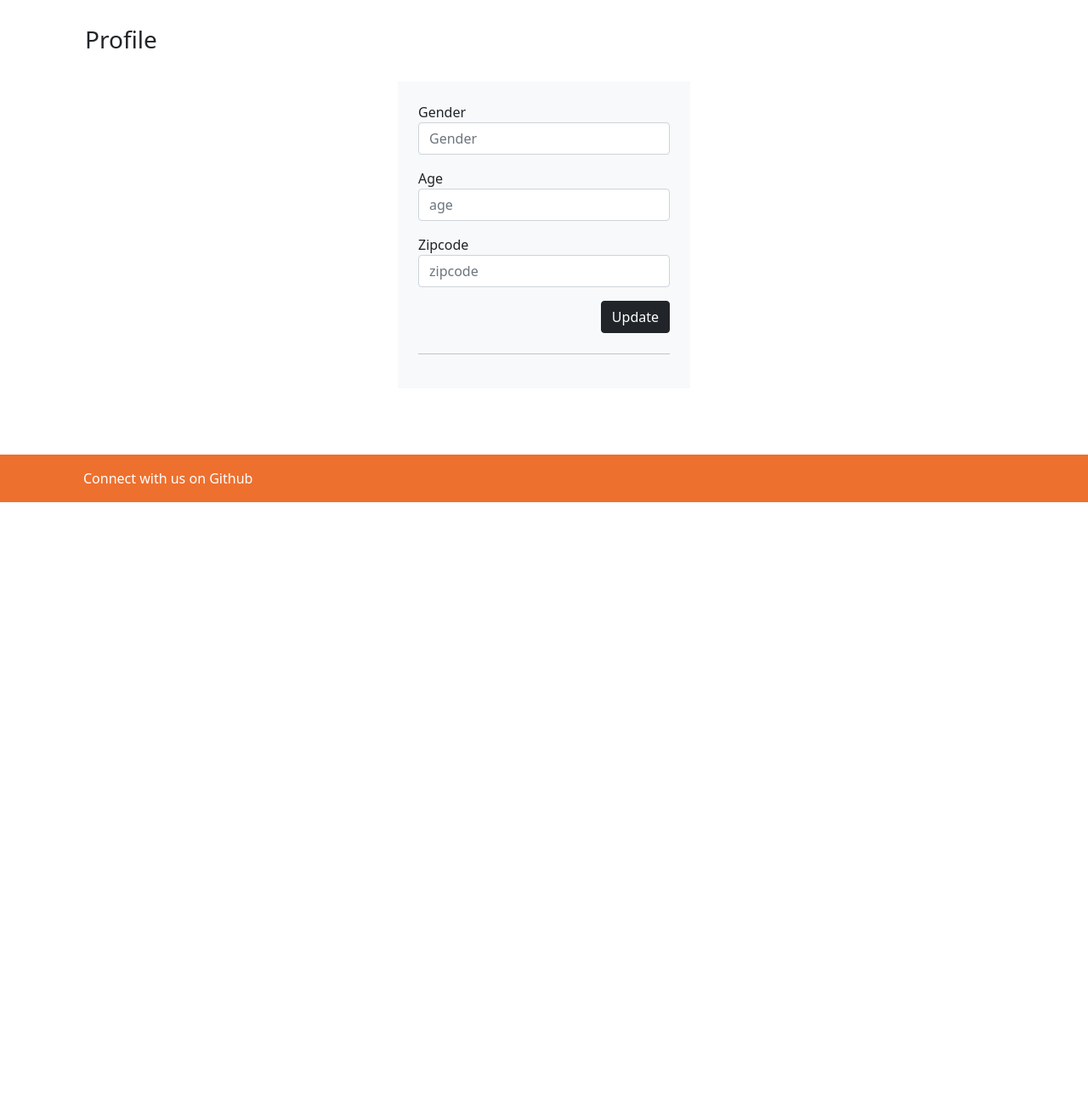
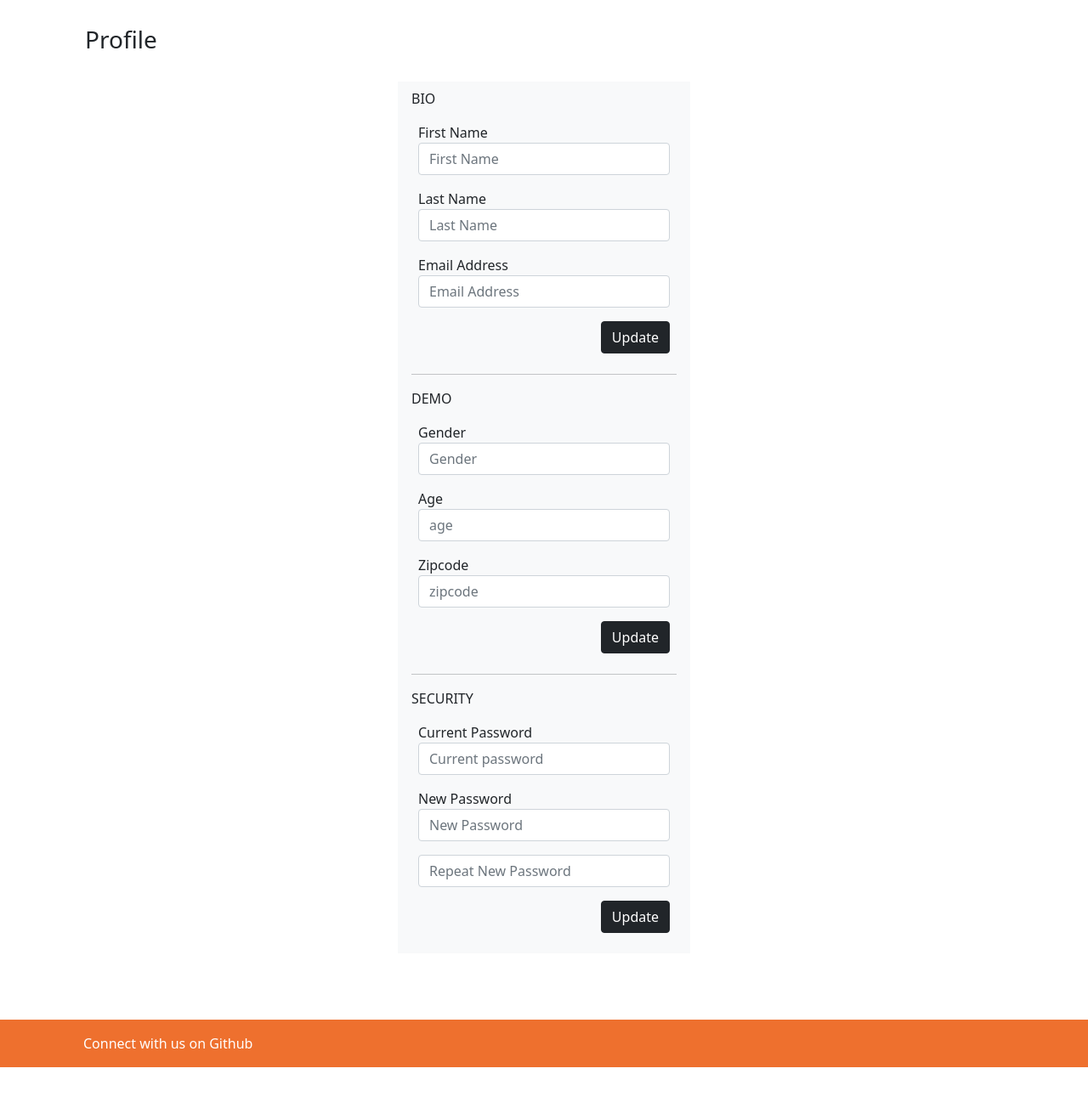
Before and after one commit to mpbunch/gazeintent, a Flask app: template app/templates/client/profile.html in a window 1280 px wide. Shown: the part 56-1360 px from the top of the page at 85% size. Before the commit the page ends 647 px from the top, so only its background shows below. Run offline with Flask 2, Linux system fonts and the light colour scheme; the template is opened without the code that fills it: values that come from a table or form of the project are taken from there, others are empty; parts of the project's set-up code (start-up, migrations or seed data) failed here and were passed over; some libraries are stand-ins or nearby versions.

Commit message:
profile page update and change password

```diff
--- a/app/forms.py
+++ b/app/forms.py
@@ -1,12 +1,15 @@
 from flask_wtf import FlaskForm
-from wtforms import StringField, IntegerField, SubmitField, PasswordField
+from wtforms import StringField, IntegerField, SubmitField, PasswordField, validators
 from wtforms.validators import DataRequired
 
+
 class UsersForm(FlaskForm):
-    email_address = StringField('Email Address', validators=[DataRequired()])
+    email_address = StringField('Email Address',[DataRequired()])
     first_name = StringField('First Name', validators=[DataRequired()])
     last_name = StringField('Last Name', validators=[DataRequired()])
-    password = PasswordField('Password', validators=[DataRequired()])
+    current_password = PasswordField('Current Password', validators=[DataRequired()])
+    new_password = PasswordField('New Password', validators=[DataRequired()])
+    repeat_new_password = PasswordField('Repeat New Password', validators=[DataRequired()])
     gender = StringField('Gender', validators=[])
     age = IntegerField('Age', validators=[])
     zipcode = IntegerField('Zipcode', validators=[])
--- a/app/routes.py
+++ b/app/routes.py
@@ -1,14 +1,14 @@
 # import joblib
 from flask import Flask, render_template, request, redirect, url_for, jsonify
 from flask_login import current_user, LoginManager, logout_user, login_required, login_user
-
 from models import db, User, Calibration
 from forms import UsersForm, LoginForm
+from werkzeug.security import generate_password_hash, check_password_hash
 import json
 import requests
 import os
 
-app=Flask(__name__)
+app = Flask(__name__)
 # In order to keep the database credentials, and secret_key secure
 # We need to use environment variables
 # Heroku does this natively
@@ -29,17 +29,21 @@ secret_key = os.environ.get('SECRET_KEY')
 
 if not db_url or not secret_key:
     # Fail if no environment variable is found.
-    raise Exception('Credentials not found. Did you for get to export environment variables?')
+    raise Exception(
+        'Credentials not found. Did you for get to export environment variables?')
 
 app.config['SQLALCHEMY_TRACK_MODIFICATIONS'] = False
-app.config['SQLALCHEMY_DATABASE_URI'] = os.environ.get('DATABASE_URL').replace('postgres://','postgresql://')
+app.config['SQLALCHEMY_DATABASE_URI'] = os.environ.get(
+    'DATABASE_URL').replace('postgres://', 'postgresql://')
 app.secret_key = secret_key
 login_manager = LoginManager()
 login_manager.init_app(app)
 db.init_app(app)
 
 # This will be the calibration api
-@app.route('/api/calibrate', methods=['POST','GET'])
+
+
+@app.route('/api/calibrate', methods=['POST', 'GET'])
 def api_calibrate():
     if request.method == 'POST':
         # We can now take the payload and insert it into the db
@@ -49,29 +53,32 @@ def api_calibrate():
         user_id = current_user.id
         print('--')
         print(current_user)
-        new_calibration = Calibration(user_id=user_id, data=json.dumps(payload))
+        new_calibration = Calibration(
+            user_id=user_id, data=json.dumps(payload))
         try:
             db.session.add(new_calibration)
             db.session.commit()
             message = "Calibration Complete" if payload['id'] == 9 else "Calibration data saved."
             message = {
-                "message":message,
-                "type":1
+                "message": message,
+                "type": 1
             }
         except Exception as e:
             print(e)
             db.session.rollback()
             message = {
                 "message": "Opps, something went wrong. Try again.",
-                "type":2
+                "type": 2
             }
         return message
-    active="calibrate"
+    active = "calibrate"
     return render_template("calibrate.html", active=active)
+
 
 @app.errorhandler(404)
 def page_not_found(e):
     return render_template('shared/404.html'), 404
+
 
 @login_manager.user_loader
 def user_loader(user_id):
@@ -79,6 +86,7 @@ def user_loader(user_id):
     if not user:
         return
     return user
+
 
 @login_manager.request_loader
 def request_loader(request):
@@ -89,33 +97,38 @@ def request_loader(request):
             return
         return user
 
+
 @login_manager.unauthorized_handler
 def unauthorized_handler():
     return redirect(url_for('index'))
+
 
 @app.route('/client')
 @app.route('/admin')
 @login_required
 def admin():
     if current_user.role == 'admin':
-        active="admin"
+        active = "admin"
         data = Calibration.query.all()
 
-        return render_template("admin.html", user=current_user, active=active, calibration=data)
-    active="client"
+        return render_template("admin/admin.html", user=current_user, active=active, calibration=data)
+    active = "client"
     return render_template("client/client.html", user=current_user, active=active)
+
 
 @app.route('/logout')
 def logout():
     logout_user()
     return redirect(url_for('index'))
 
+
 @app.route("/")
 def index():
-    active="index"
+    active = "index"
     return render_template("site/index.html", active=active)
 
-@app.route("/profile", methods=['GET', 'POST', 'PUT'])
+
+@app.route("/profile", methods=['GET', 'POST'])
 @login_required
 def profile():
     form = UsersForm()
@@ -123,29 +136,81 @@ def profile():
         "message": False,
         "type": 0
     }
+    print(current_user.password)
+
     if request.method == "POST":
-        if request.form.get("submit") == "update":
+
+        # Update bio section
+        if request.form.get("bio") == "updatebio":
+            current_user.first_name = form.first_name.data
+            current_user.last_name = form.last_name.data
+            current_user.email_address = form.email_address.data
+            db.session.commit()
+            message = {
+                "message": "Successfuly updated bio.",
+                "type": 1
+            }
+
+        # Update demo section
+        elif request.form.get("demo") == "updatedemo":
             current_user.age = form.age.data
             current_user.gender = form.gender.data
             current_user.zipcode = form.zipcode.data
             db.session.commit()
-            print("Post profile information")
+            message = {
+                "message": "Successfuly updated demo.",
+                "type": 1
+            }
+
+        # Update password
+        elif request.form.get("security") == "updatesecurity":
+            new_password=request.form['new_password']
+            repeat_new_password=request.form['repeat_new_password']
+
+            # if current password is correct
+            if current_user.check_password(form.current_password.data):
+                # if passwords match
+                if new_password == repeat_new_password:
+                    # Hash the new password
+                    current_user.password=generate_password_hash(new_password)
+                    db.session.commit()
+                    message = {
+                        "message": "Password has been updated.",
+                        "type": 1
+                    }
+                # if passwords don't match
+                else:
+                    # remind to check
+                    message = {
+                        "message": "Please make sure your new passwords match.",
+                        "type": 2
+                    }
+            # if current password is not correct
+            else:
+                message = {
+                    "message": "Current password is wrong.",
+                    "type": 2
+                }
+
         else:
-            pass
-    elif request.method == "GET":
-        form.age.data = current_user.age
-        form.gender.data = current_user.gender
-        form.zipcode.data = current_user.zipcode
-        print("Get profile information")
+            form.first_name.data = current_user.first_name
+            form.last_name.data = current_user.last_name
+            form.email_address.data = current_user.email_address
+            form.age.data = current_user.age
+            form.gender.data = current_user.gender
+            form.zipcode.data = current_user.zipcode
+            print("Get profile information")
+
     active = "profile"
     return render_template("client/profile.html", form=form, message=message, user=current_user, active=active)
+
 
 @app.route("/login", methods=['GET', 'POST'])
 def login():
     form = LoginForm()
-    message={
-        "message":False,
-        "type":0
+    message = {
+        "message": False,
+        "type": 0
     }
     if request.method == 'POST':
         email_address = request.form['email_address']
@@ -154,36 +219,41 @@ def login():
             login_user(user)
             return redirect(url_for('admin'))
         else:
-            message={
-                "message":"Invalid credentials, try again.",
-                "type":2
+            message = {
+                "message": "Invalid credentials, try again.",
+                "type": 2
             }
-    active="login"
+    active = "login"
     return render_template("site/login.html", form=form, message=message, active=active)
+
 
 @app.route("/documentation")
 def documentation():
-    active="documentation"
+    active = "documentation"
     return render_template("documentation.html", active=active)
+
 
 @app.route("/calibrate")
 @login_required
 def clientcalibrate():
-    active="calibrate"
+    active = "calibrate"
     return render_template("client/calibrate.html", active=active)
+
 
 @app.route("/test")
 @login_required
 def clienttest():
-    active="test"
+    active = "test"
     return render_template("client/test.html", active=active)
+
 
 @app.route("/clienthistory")
 @login_required
 def clienthistory():
-    active="clienthistory"
+    active = "clienthistory"
     user_id = current_user.get_id()
-    data = Calibration.query.with_entities(Calibration.data).filter_by(user_id=user_id).all()
+    data = Calibration.query.with_entities(
+        Calibration.data).filter_by(user_id=user_id).all()
     data = [json.loads(x[0]) for x in data]
     print(data)
     return render_template("client/history.html", active=active, history=data)
@@ -200,27 +270,29 @@ def clienthistory():
 #     # show the form, it wasn't submitted
 #     return render_template('signup.html')
 
+
 @app.route('/signup', methods=['GET', 'POST'])
 def signup():
     form = UsersForm()
-    message={
-        "message":False,
-        "type":0
+    message = {
+        "message": False,
+        "type": 0
     }
 
     if form.validate_on_submit():
         email_address = request.form['email_address']
         first_name = request.form['first_name']
         last_name = request.form['last_name']
-        new_user = User(first_name=first_name, last_name=last_name, email_address=email_address)
+        new_user = User(first_name=first_name,
+                        last_name=last_name, email_address=email_address)
         # hash the password
         new_user.set_password(request.form['password'])
         try:
             db.session.add(new_user)
             db.session.commit()
             message = {
-                "message":"Successfuly created account.",
-                "type":1
+                "message": "Successfuly created account.",
+                "type": 1
             }
         except:
             # Not sure this is needed
@@ -230,10 +302,11 @@ def signup():
             db.session.rollback()
             message = {
                 "message": "Opps, something went wrong. Try again.",
-                "type":2
+                "type": 2
             }
-    active="signup"
+    active = "signup"
     return render_template('site/signup.html', form=form, message=message, active=active)
+
 
 @app.route('/slack', methods=['post'])
 def slack():
@@ -243,14 +316,16 @@ def slack():
     try:
         status = data['data']['status']
         action = data['action']
-        data = {"text": '{action} gazeintent. Status: {status}'.format(action=action, status=status)}
+        data = {"text": '{action} gazeintent. Status: {status}'.format(
+            action=action, status=status)}
         slack_webhook_url = os.environ.get('SLACK_WEBHOOK_URL')
     except Exception:
         return "Malformed payload."
 
     try:
         if action.lower() == 'update':
-            response = requests.post(slack_webhook_url, data=json.dumps(data), headers={'Content-Type': 'application/json'})
+            response = requests.post(slack_webhook_url, data=json.dumps(
+                data), headers={'Content-Type': 'application/json'})
             if response.status_code != 200:
                 pass
                 # raise ValueError(f'Request to slack returned an error {response.status_code}, the response is:\n{response.text}')
--- a/app/templates/client/profile.html
+++ b/app/templates/client/profile.html
@@ -7,8 +7,7 @@
     <h3>Profile</h3>
     <!-- gender zip age -->
     <div class="col-md-4 offset-md-4">
-      <div class="login-form bg-light mt-4 p-4">
-        <!-- <div class="col-xs-12">
+      <div class="col-xs-12">
         {% if message.type == 1 %}
         <div class="alert alert-success" role="alert">
           {{ message.message }}
@@ -19,8 +18,36 @@
           {{ message.message }}
         </div>
         {% endif %}
-        </div> -->
-        <form action="/profile" method="POST" class="row g-3">
+      </div>
+      <div class="login-form bg-light mt-4 p-4">
+        <form action="/profile" method="POST" class="row g-3" action="{{ url_for('profile') }}">
+          <!-- checkout the validator url, this might need to be dynamic -->
+          BIO
+          <div class="col-12">
+            <label>{{ form.first_name.label }}</label>
+            {{ form.first_name(value=user.first_name, class="form-control",placeholder="First Name") }}
+          </div>
+          <div class="col-12">
+            <label>{{ form.last_name.label }}</label>
+            {{ form.last_name(value=user.last_name, class="form-control",placeholder="Last Name") }}
+          </div>
+          <div class="col-12">
+            <label>{{ form.email_address.label }}</label>
+            {{ form.email_address(value=user.email_address, class="form-control",placeholder="Email Address") }}
+            <!-- {% if form.email_address.errors %}
+              <ul class="errors">
+                {% for error in form.email_address.errors %}
+                  <li>{{ error }}</li>
+                {% endfor %}
+              </ul>
+            {% endif %} -->
+          </div>
+          <div class="col-12">
+            <button action="/profile" type="submit" name="bio" value="updatebio" class="btn btn-dark float-end">Update</button>
+          </div>
+
+          <hr class="mt-4">
+          DEMO
           <div class="col-12">
             <label>{{ form.gender.label }}</label>
             {{ form.gender(value=user.gender, class="form-control",placeholder="Gender") }}
@@ -34,10 +61,26 @@
             {{ form.zipcode(value=user.zipcode, class="form-control",placeholder="zipcode") }}
           </div>
           <div class="col-12">
-            <button action="/profile" type="submit" name="submit" value="update" class="btn btn-dark float-end">Update</button>
+            <button action="/profile" type="submit" name="demo" value="updatedemo" class="btn btn-dark float-end">Update</button>
+          </div>
+
+          <hr class="mt-4">
+          SECURITY
+          <div class="col-12">
+            <label>{{ form.current_password.label }}</label>
+            {{ form.current_password(value="none", class="form-control",placeholder="Current password") }}
+          </div>
+          <div class="col-12">
+            <label>{{ form.new_password.label }}</label>
+            {{ form.new_password(value='{{ user.new_password }}', class="form-control",placeholder="New Password") }}
+          </div>
+          <div class="col-12">
+            {{ form.repeat_new_password(value=repeat_new_password, class="form-control",placeholder="Repeat New Password") }}
+          </div>
+          <div class="col-12">
+            <button action="/profile" type="submit" name="security" value="updatesecurity" class="btn btn-dark float-end">Update</button>
           </div>
         </form>
-        <hr class="mt-4">
       </div>
     </div>
   </div>
```
Lines whose indentation alone changed are shown as unchanged.
